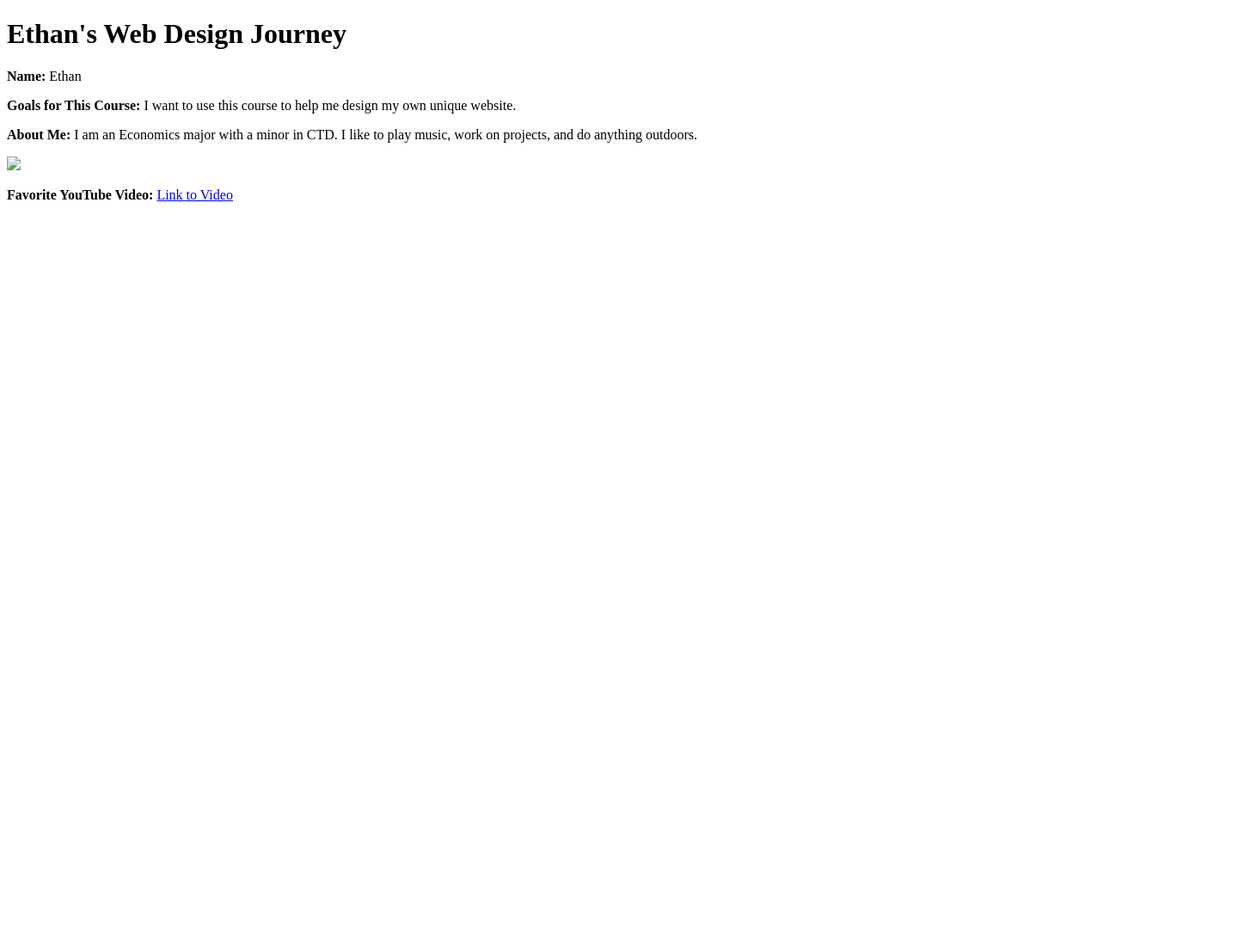
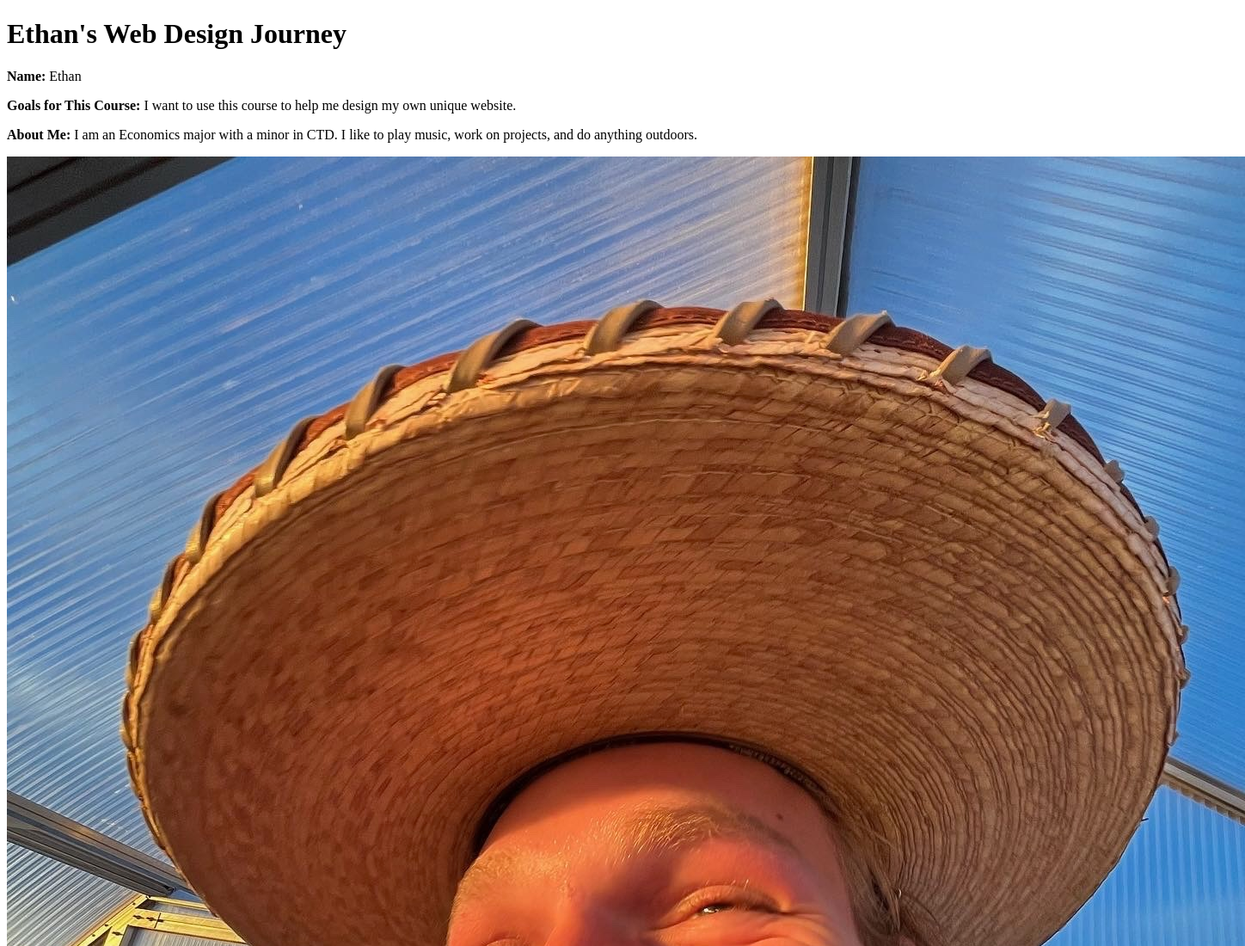
Before and after one commit to ethanka/ethanka.github.io, a plain HTML site: page wa/wa2.html in a window 1280 px wide. Shown: the top 1100 px of the page at 86% size, 1448 px wide, since content can reach past the window. Before the commit the page ends 800 px from the top, so only its background shows below. Drawn offline with Linux system fonts and the light colour scheme.

Commit message:
Update wa2.html
now

```diff
--- a/wa/wa2.html
+++ b/wa/wa2.html
@@ -15,7 +15,7 @@
     <p><strong>About Me:</strong> I am an Economics major with a minor in CTD. I like to play music, work on projects, and do anything outdoors.</p>
 
 
-    <img src="path/to/img/Yup.jpeg" >
+    <img src="../img/Yup.jpeg" alt="Ethan's Photo">
 
 
     <p><strong>Favorite YouTube Video:</strong> <a href="https://www.youtube.com/watch?v=vV4uGNZmPTI" target="_blank">Link to Video</a></p>
```
